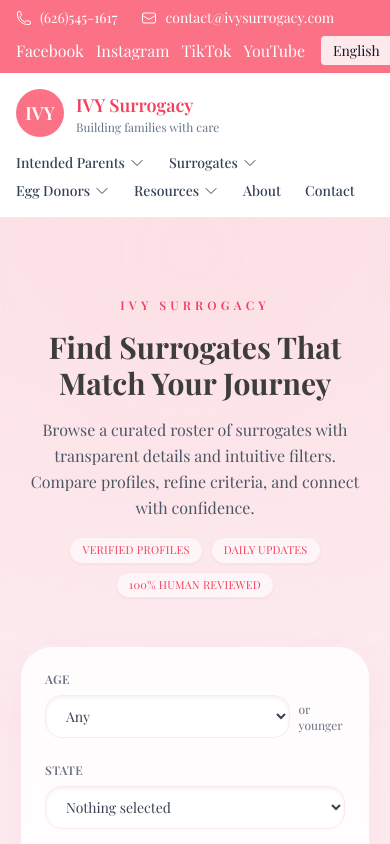
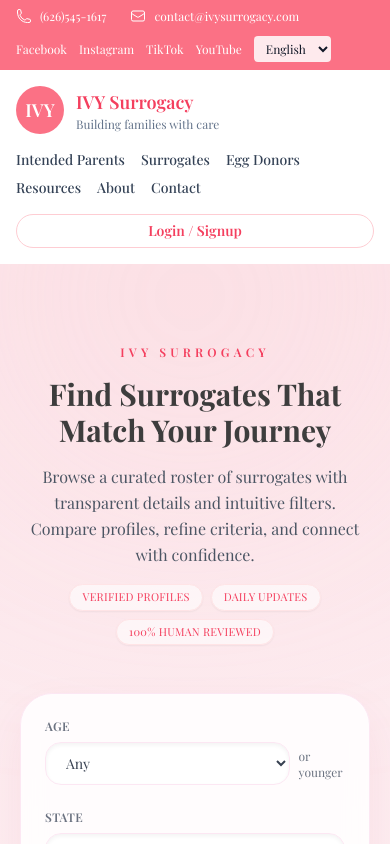
Before and after one commit to archiecheng/ivysurrogacy-front, a Nuxt app: page / in a window 390 px wide. Shown: the top 844 px of the page. Built offline with nearby package versions, Linux system fonts and the light colour scheme.

Commit message:
mobile adaptability

```diff
--- a/layouts/default.vue
+++ b/layouts/default.vue
@@ -1,9 +1,9 @@
 <template>
-  <div class="min-h-screen flex flex-col bg-white text-slate-800">
+  <div class="min-h-screen flex flex-col bg-white text-slate-800 overflow-x-hidden">
     <header class="shadow-sm">
       <div class="bg-rose-400 text-white text-sm">
-        <div class="max-w-6xl mx-auto px-4 py-2 flex flex-col gap-2 md:flex-row md:items-center md:justify-between">
-          <div class="flex flex-wrap items-center gap-x-6 gap-y-2">
+        <div class="max-w-6xl mx-auto px-4 py-2 flex flex-col gap-3 md:flex-row md:items-center md:justify-between">
+          <div class="flex flex-wrap items-center gap-x-6 gap-y-2 text-xs sm:text-sm">
             <span class="flex items-center gap-2">
               <PhoneIcon class="h-4 w-4" />
               <span>(626)545-1617</span>
@@ -13,19 +13,19 @@
               <span>contact@ivysurrogacy.com</span>
             </span>
           </div>
-          <div class="flex items-center gap-4 text-base">
-            <div class="flex items-center gap-3">
+          <div class="flex flex-wrap items-center gap-3 text-sm sm:text-base">
+            <div class="flex items-center gap-3 flex-wrap">
               <a
                 v-for="social in socials"
                 :key="social.name"
                 :href="social.href"
-                class="hover:text-white/80 transition"
+                class="hover:text-white/80 transition text-xs sm:text-sm"
                 :aria-label="social.name"
               >
                 {{ social.label }}
               </a>
             </div>
-            <select class="bg-white/85 text-gray-900 text-sm rounded px-2 py-1 focus:outline-none focus:ring-2 focus:ring-white/70">
+            <select class="bg-white/85 text-gray-900 text-xs sm:text-sm rounded px-2 py-1 focus:outline-none focus:ring-2 focus:ring-white/70">
               <option>English</option>
               <option>中文</option>
             </select>
@@ -45,11 +45,15 @@
             </div>
           </div>
 
-          <nav class="flex-1">
-            <ul class="flex flex-wrap items-center gap-x-6 gap-y-2 text-sm font-medium text-slate-700">
-              <li v-for="link in navLinks" :key="link.label" class="flex items-center gap-1 cursor-pointer hover:text-rose-500 transition">
+          <nav class="flex-1 w-full">
+            <ul class="flex flex-wrap md:flex-nowrap items-center gap-x-4 gap-y-2 text-sm font-medium text-slate-700 overflow-x-auto">
+              <li
+                v-for="link in navLinks"
+                :key="link.label"
+                class="flex items-center gap-1 cursor-pointer hover:text-rose-500 transition"
+              >
                 <a :href="link.href">{{ link.label }}</a>
-                <ChevronDownIcon v-if="link.dropdown" class="h-4 w-4" />
+                <ChevronDownIcon v-if="link.dropdown" class="h-4 w-4 hidden sm:inline-block" />
               </li>
             </ul>
           </nav>
@@ -57,6 +61,12 @@
           <NuxtLink
             to="/login"
             class="hidden md:inline-flex items-center gap-2 text-sm font-semibold text-rose-500 border border-rose-200 rounded-full px-4 py-1.5 hover:bg-rose-50 transition"
+          >
+            Login / Signup
+          </NuxtLink>
+          <NuxtLink
+            to="/login"
+            class="md:hidden inline-flex items-center justify-center text-sm font-semibold text-rose-500 border border-rose-200 rounded-full px-4 py-1.5 hover:bg-rose-50 transition w-full"
           >
             Login / Signup
           </NuxtLink>
```
